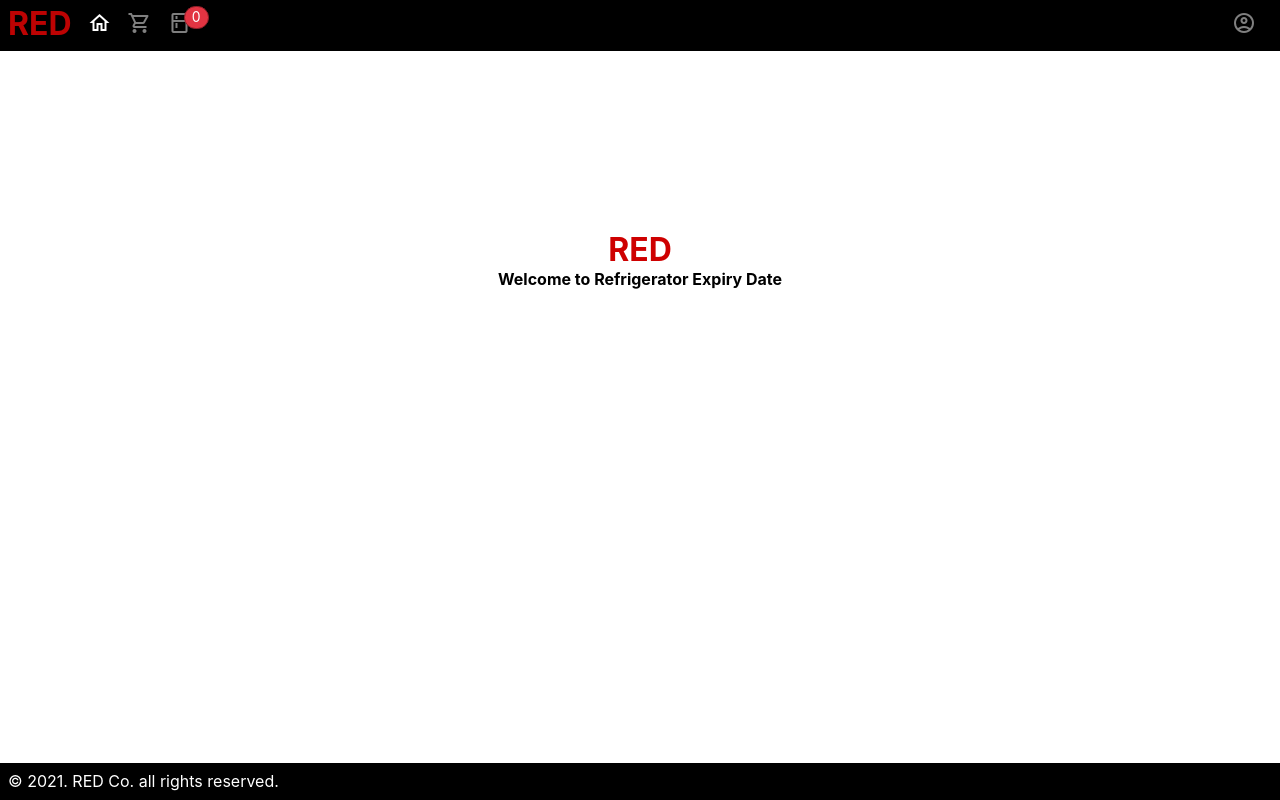
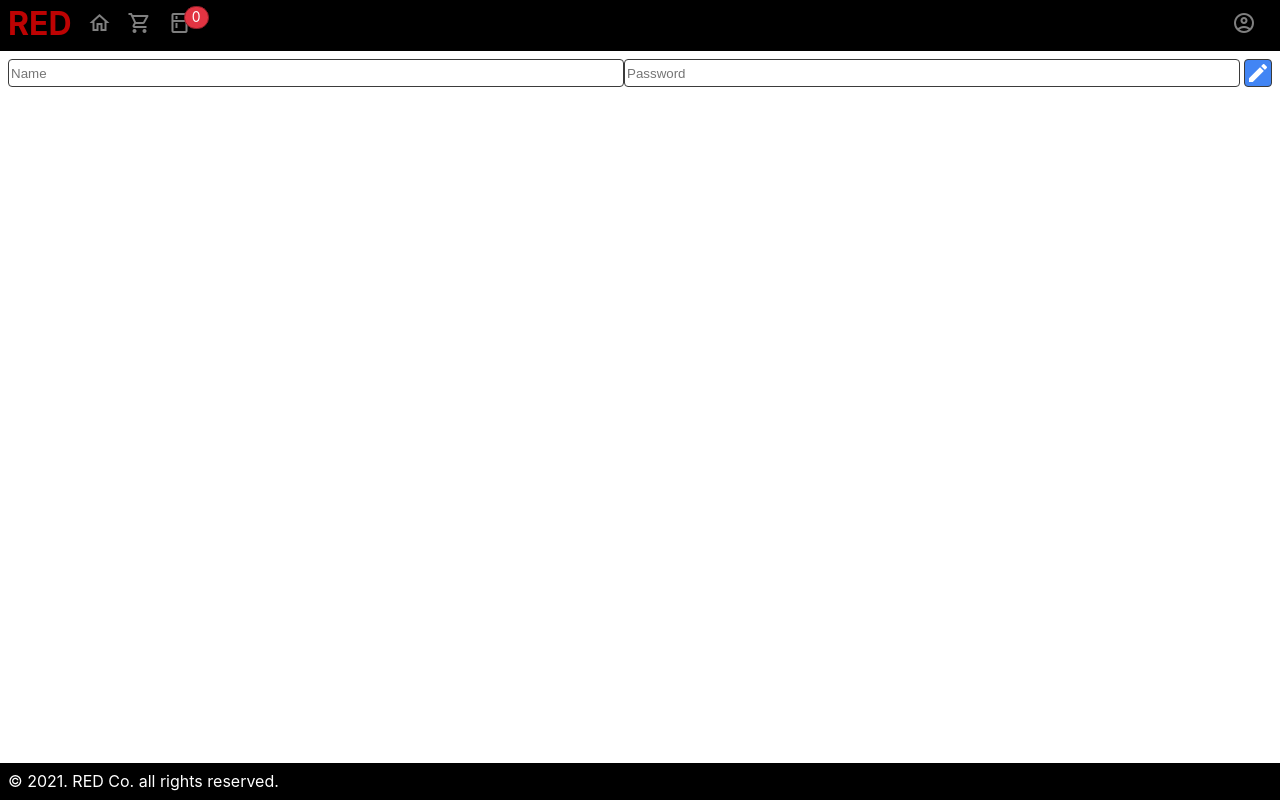
Before and after one commit to iamUxer/react-red, a React (Create React App) app: page /members in a window 1280 px wide. Before the commit this address led to /home. Built offline with nearby package versions, Linux system fonts and the light colour scheme; no server answers.

Commit message:
[#26] account-login

```diff
--- a/src/App.js
+++ b/src/App.js
@@ -4,6 +4,7 @@ import { BrowserRouter, Routes, Route, Navigate } from 'react-router-dom';
 import Home from 'components/contents/Home.js';
 import Items from 'components/contents/Items.js';
 import Groceries from 'components/contents/Groceries.js';
+import Members from 'components/contents/Members.js';
 
 function App() {
   return (
@@ -14,6 +15,7 @@ function App() {
           <Route path="/home" element={<Home />} />
           <Route path="/items" element={<Items />} />
           <Route path="/groceries" element={<Groceries />} />
+          <Route path="/members" element={<Members />} />
           <Route path="*" element={<Navigate replace to="/home" />} />
         </Routes>
       </div>
--- a/src/components/Header.js
+++ b/src/components/Header.js
@@ -1,11 +1,12 @@
 import React, { useState, useEffect } from 'react';
 import { useSelector, useDispatch } from 'react-redux';
-import { NavLink } from 'react-router-dom';
+import { NavLink, useNavigate } from 'react-router-dom';
 import { stateGroceries } from 'store/groceries/groceriesSlice.js';
 import actionsGroceries from 'store/groceries/groceriesActions.js';
 
 const Header = () => {
   const dispatch = useDispatch();
+  const navigate = useNavigate();
   const groceries = JSON.parse(
     JSON.stringify(useSelector(stateGroceries).groceries)
   );
@@ -62,7 +63,13 @@ const Header = () => {
         {!!toggle && (
           <ul className="account-menu active" onClick={(e) => accountToggle(e)}>
             <li>Guest</li>
-            <li>Login</li>
+            <li
+              onClick={() => {
+                navigate(`/members`);
+              }}
+            >
+              Login
+            </li>
             <li>Hello 홍길동!</li>
             <li>Logout</li>
           </ul>
--- a/src/components/contents/Items.js
+++ b/src/components/contents/Items.js
@@ -4,9 +4,6 @@ import { useSelector, useDispatch } from 'react-redux';
 import { stateItems } from 'store/items/itemsSlice.js';
 import actionsItems from 'store/items/itemsActions.js';
 import actionsGroceries from 'store/groceries/groceriesActions.js';
-
-// A;
-// dakjflsdj ? <read></read> : <create></create>;
 
 const Items = () => {
   const dispatch = useDispatch();
--- /dev/null
+++ b/src/components/contents/Members.js
@@ -0,0 +1,49 @@
+import React from 'react';
+import { useSelector, useDispatch } from 'react-redux';
+import { stateMembers } from 'store/members/membersSlice.js';
+import actionsMembers from 'store/members/membersActions.js';
+
+const Members = () => {
+  const dispatch = useDispatch();
+  const member = { ...useSelector(stateMembers).member };
+
+  return (
+    <article>
+      <form
+        className="form-inputs"
+        onSubmit={(event) => {
+          event.preventDefault();
+          dispatch(actionsMembers.membersLogin(member));
+        }}
+      >
+        <input
+          type="text"
+          name="name"
+          value={member.name}
+          placeholder="Name"
+          onChange={(event) => {
+            member.name = event.target.value;
+            dispatch(actionsMembers.memberSet(member));
+            // onChange되는 value들을 memberSet리듀서로 보낸다.
+          }}
+        />
+        <input
+          type="password"
+          name="age"
+          value={member.age}
+          placeholder="Password"
+          onChange={(event) => {
+            member.age = event.target.value;
+            dispatch(actionsMembers.memberSet(member));
+            // onChange되는 value들을 memberSet리듀서로 보낸다.
+          }}
+        />
+        <button type="submit" className="button-create">
+          <span className="material-icons">edit</span>
+        </button>
+      </form>
+    </article>
+  );
+};
+
+export default Members;
--- a/src/store/index.js
+++ b/src/store/index.js
@@ -2,9 +2,11 @@ import { configureStore } from '@reduxjs/toolkit';
 import createSagaMiddleware from 'redux-saga';
 import { all } from 'redux-saga/effects';
 import itemsReducer from './items/itemsSlice.js';
+import { takeEveryItems } from './items/itemsActions.js';
 import groceriesReducer from './groceries/groceriesSlice.js';
-import { takeEveryItems } from './items/itemsActions.js';
 import { takeEveryGroceries } from './groceries/groceriesActions.js';
+import membersReducer from './members/membersSlice.js';
+import { takeEveryMembers } from './members/membersActions.js';
 
 const sagaMiddleware = createSagaMiddleware();
 
@@ -12,10 +14,11 @@ export default configureStore({
   reducer: {
     items: itemsReducer,
     groceries: groceriesReducer,
+    members: membersReducer,
   },
   middleware: [sagaMiddleware],
 });
 
 sagaMiddleware.run(function* () {
-  yield all([takeEveryItems(), takeEveryGroceries()]);
+  yield all([takeEveryItems(), takeEveryGroceries(), takeEveryMembers()]);
 });
--- /dev/null
+++ b/src/store/members/membersActions.js
@@ -0,0 +1,52 @@
+import axios from 'axios';
+import { axiosError } from '../common.js';
+import { put, takeEvery, call } from 'redux-saga/effects';
+import { createAction } from '@reduxjs/toolkit';
+import { actionsMembers } from './membersSlice.js';
+
+// 콤포넌트에서 불려지고 콤포넌트에 의해 실행되는 액션 함수
+export const memberSet = createAction('memberSet', (payload) => {
+  return { payload: payload };
+});
+export const membersLogin = createAction('membersLogin', (payload) => {
+  return { payload: payload };
+});
+
+export function* takeEveryMembers() {
+  yield takeEvery(memberSet, function* (action) {
+    yield put(actionsMembers.memberSet(action.payload));
+  });
+
+  yield takeEvery(membersLogin, function* (action) {
+    // dispatch로 인해 membersLogin액션 함수가 실행되고 콤포넌트에서 보내준 action을 받는다.
+    // Validate
+    const member = action.payload;
+    if (!member.name) {
+      alert('이름을 입력해 주세요.');
+      return;
+    } else if (!member.age) {
+      alert('패스워드를 입력해 주세요.');
+      return;
+    }
+    try {
+      const response = yield call(
+        () =>
+          axios.post(
+            'http://localhost:3100/api/v1/members/login',
+            action.payload
+          )
+        // 콤포넌트에서 받은 action의 payload값으로 post Api 통신을 한다.
+      );
+      console.log('Done membersLogin', response);
+    } catch (error) {
+      axiosError(error);
+    }
+  });
+}
+
+const actions = {
+  memberSet,
+  membersLogin,
+};
+
+export default actions;
--- /dev/null
+++ b/src/store/members/membersSlice.js
@@ -0,0 +1,22 @@
+import { createSlice } from '@reduxjs/toolkit';
+
+export const membersSlice = createSlice({
+  name: 'members',
+  initialState: {
+    member: {
+      name: '',
+      age: '',
+    },
+  },
+  // 액션에 따라 api통신 후 돌려받은 데이터를 가공하여 스토어에 상태를 반영한다.
+  reducers: {
+    memberSet: (state, action) => {
+      state.member = action.payload;
+    },
+  },
+});
+
+export const stateMembers = (state) => state.members;
+export const actionsMembers = membersSlice.actions;
+
+export default membersSlice.reducer;
```
